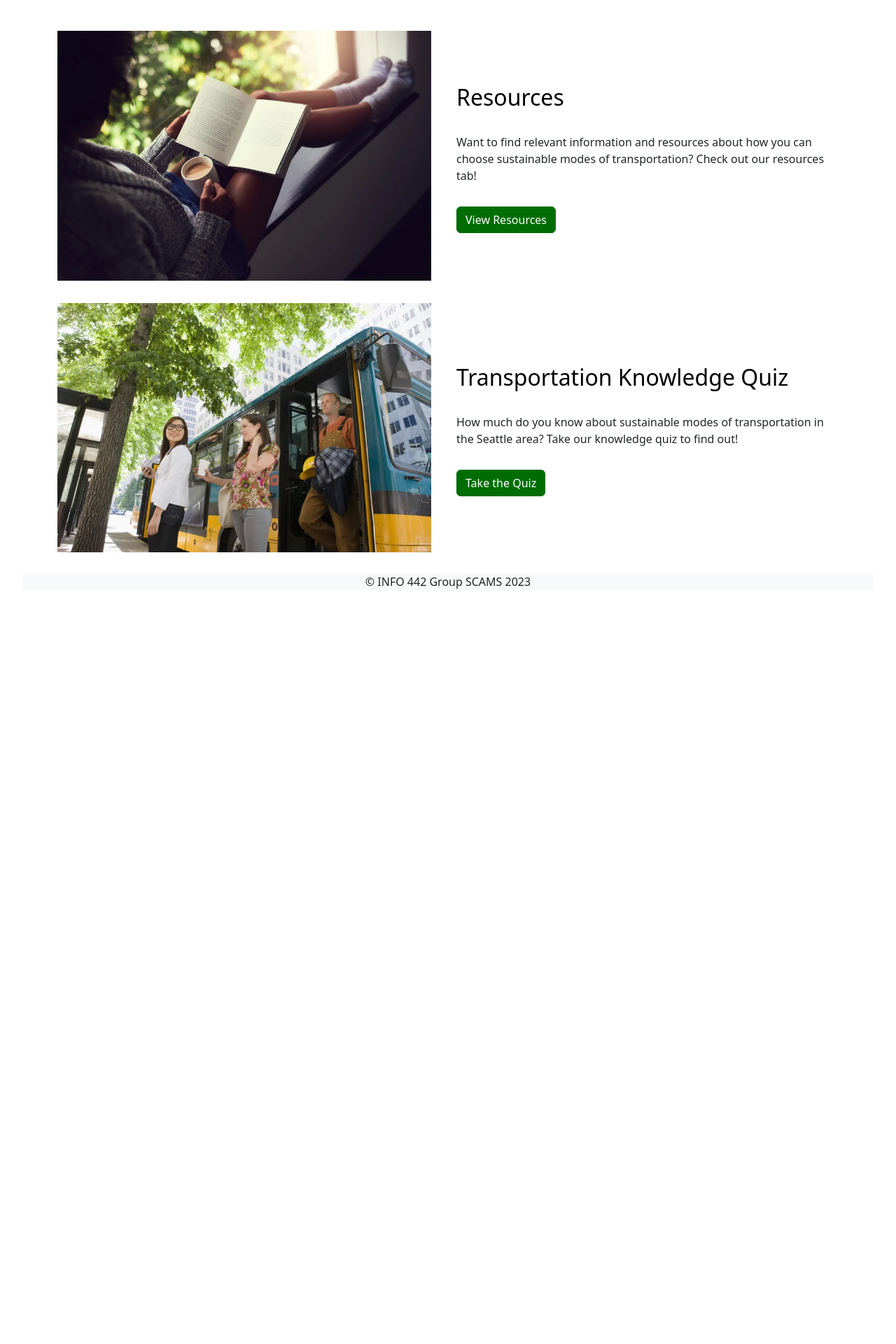
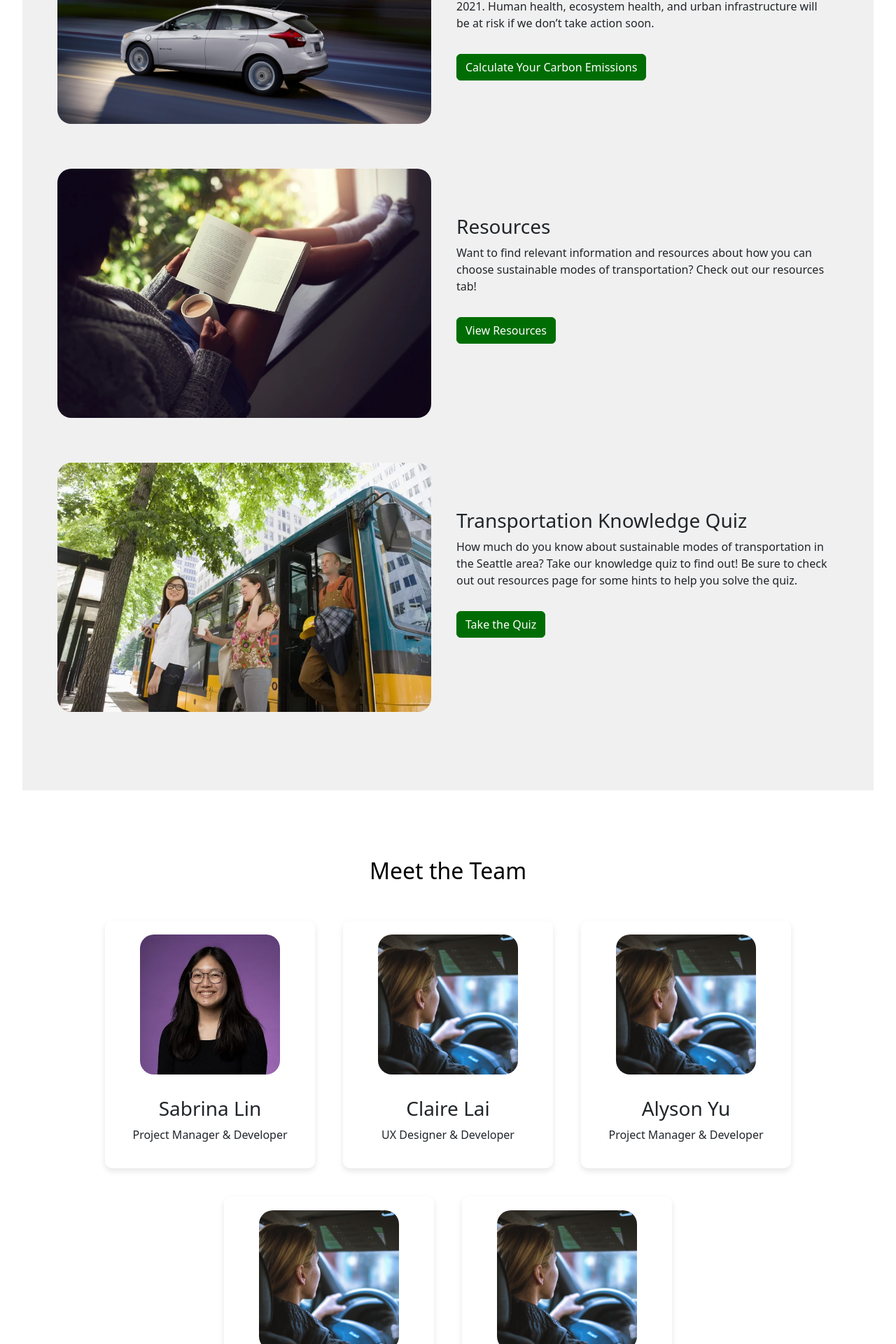
Before and after one commit to UW-INFO442-AU23/Team-SCAMS, a React (Create React App) app: page /home in a window 1280 px wide. Shown: the part 874-2794 px from the top of the page at 70% size. Before the commit the page ends 1733 px from the top, so only its background shows below. Built offline with nearby package versions, Linux system fonts and the light colour scheme.

Commit message:
sectioned off info in home page, added meet the team

```diff
--- a/src/components/Calculator.js
+++ b/src/components/Calculator.js
@@ -17,7 +17,7 @@ export default function Calculator(props) {
             <a href="https://www.iea.org/data-and-statistics/charts/well-to-wheel-wake-wing-ghg-intensity-of-motorised-passenger-transport-modes-2">Data source </a>
           </div>
           <div className='col'>
-            <img src="#" alt="#" width="200" />
+            <img src="img/lightrail.png" alt="Washington State Lightrail" width="400px" />
           </div>
         </div>
       </div>
--- a/src/components/Home.js
+++ b/src/components/Home.js
@@ -1,6 +1,6 @@
 import React from 'react';
 import { BrowserRouter as Router, Route, Routes, Navigate } from "react-router-dom";
-import { KeyFeatures } from "./HomePageSection";
+import { KeyFeatures, AboutUs } from "./HomePageSection";
 
 export default function Home(props) {
     <Route path="/Home" element={<Home/>} />
@@ -21,9 +21,10 @@ export function HomePage(props) {
                                 <p>
                                     Our mission is to encourage residents of Seattle to utilize more sustainable modes of
                                     daily transportation in order to reduce their carbon footprint. Check out our carbon
-                                    emissions calculator to see how you can utilize more sustainable travel!
+                                    emissions calculator, transportation knowledge quiz, and resources page to learn more
+                                    about sustainable travel!
                                 </p>
-                                <a class="btn btn-primary" href="emissions_calculator" role="button">Carbon Emissions Calculator</a>
+                                <a class="btn btn-primary" href="#" role="button">Learn More</a>
                             </div>
                         </div>
 
@@ -38,7 +39,16 @@ export function HomePage(props) {
                     </div>
                 </div>
             </section>
-            <KeyFeatures />
+
+            <section className="feature-section">
+                <h2> Learn More About Sustainable Transportation! </h2>
+                <KeyFeatures />
+            </section>
+
+            <section className="about-us">
+                <h2>Meet the Team</h2>
+                <AboutUs />
+            </section>
         </div>
     );
 }
--- a/src/components/HomePageSection.js
+++ b/src/components/HomePageSection.js
@@ -2,7 +2,7 @@ import React from 'react';
 
 function EachFeature(props) {
     return (
-        <section className="feature-section">
+        <section>
             <div className="container">
                 <div className="row justify-content-between text-left align-items-center">
                     <div className="homepage-img col-md">
@@ -10,7 +10,7 @@ function EachFeature(props) {
                             alt={props.alt} class="img-fluid"/>
                     </div>
                     <div className="col-md p-4">
-                        <h2>{props.name}</h2>
+                        <h3>{props.name}</h3>
                         <p>{props.description}</p>
                         <a className="btn btn-primary" href={props.path} role="button" onClick={props.onClick}>
                             {props.buttonname}
@@ -51,10 +51,60 @@ export function KeyFeatures(props) {
                 alt="People walking out of a bus"
                 name="Transportation Knowledge Quiz"
                 description="How much do you know about sustainable modes of transportation
-                in the Seattle area? Take our knowledge quiz to find out!"
+                in the Seattle area? Take our knowledge quiz to find out! Be sure to check out
+                out resources page for some hints to help you solve the quiz."
                 buttonname="Take the Quiz"
                 path="knowledge_quiz"
             />
         </>
     );
 }
+
+function EachPerson(props) {
+    return (
+        <section className="about-us-section">
+            <div className="team-member">
+                <img src={props.source} alt={props.alt} />
+                <h3>{props.name}</h3>
+                <p>{props.role}</p>
+            </div>
+        </section>
+    )
+}
+
+export function AboutUs(props) {
+    return (
+        <div className="about-us-container">
+            <EachPerson
+                source="img/team-members/sabrina.jpg"
+                alt="Sabrina Lin, one of the creators of this web app"
+                name="Sabrina Lin"
+                role="Project Manager & Developer"
+            />
+            <EachPerson
+                source="img/driver.png"
+                alt="Claire Lai, one of the creators of this web app"
+                name="Claire Lai"
+                role="UX Designer & Developer"
+            />
+            <EachPerson
+                source="img/driver.png"
+                alt="Alyson Yu, one of the creators of this web app"
+                name="Alyson Yu"
+                role="Project Manager & Developer"
+            />
+            <EachPerson
+                source="img/driver.png"
+                alt="Mari Woodworth, one of the creators of this web app"
+                name="Mari Woodworth"
+                role="UX Designer & Developer"
+            />
+            <EachPerson
+                source="img/driver.png"
+                alt="Sarah Chu, one of the creators of this web app"
+                name="Sarah Chu"
+                role="UX Researcher & Developer"
+            />
+        </div>
+    );
+}
--- a/src/index.css
+++ b/src/index.css
@@ -6,6 +6,10 @@ body {
 
 h4 {
     color: #002E68;
+}
+
+img {
+    border-radius: 20px;
 }
 
 /* NAV STYLING */
@@ -81,15 +85,69 @@ h4 {
 
 /* HOME PAGE STYLING */
 
+.intro-section {
+    padding-bottom: 5rem;
+}
+
 .homepage-img {
-    /* this css ensures that each section in the home page is properly spaced out. the commented out code in the other sections are the un-consolidated version of this code. */
+    /* this css ensures that each section in the home page is properly spaced out. */
     margin-top: 2rem;
+    margin-bottom: 2rem;
+}
+
+.feature-section {
+    background-color: #F0F0F0;
+    padding-bottom: 5rem;
 }
 
 .feature-section h2 {
     color: #000000;
-    margin-top: 5rem;
+    margin-top: 1rem;
     margin-bottom: 2rem;
+    padding-top: 5rem;
+    text-align: center;
+}
+
+.about-us h2 {
+    color: #000000;
+    margin-top: 1rem;
+    margin-bottom: 2rem;
+    padding-top: 5rem;
+    text-align: center;
+}
+
+.about-us-container {
+    display: flex;
+    justify-content: center;
+    flex-wrap: wrap;
+    margin: 0 20px; /* Adjusted space to the left and right of the member cards */
+}
+
+.about-us-section {
+    box-sizing: border-box;
+    width: 100%;
+    max-width: 300px;
+    margin: 20px;
+    padding: 20px;
+    border-radius: 10px;
+    box-shadow: 0 4px 8px rgba(0, 0, 0, 0.1);
+    text-align: center;
+    transition: 0.3s;
+}
+
+.about-us-section img {
+    max-width: 100%;
+    height: 200px;
+}
+
+.team-member h3 {
+    margin-top: 2rem;
+}
+
+@media (max-width: 768px) {
+    .about-us-section {
+        width: 100%;
+    }
 }
 
 /* RESOURCE PAGE STYLING */
```
Also changed, not shown: public/img/team-members/sabrina.jpg (added).
